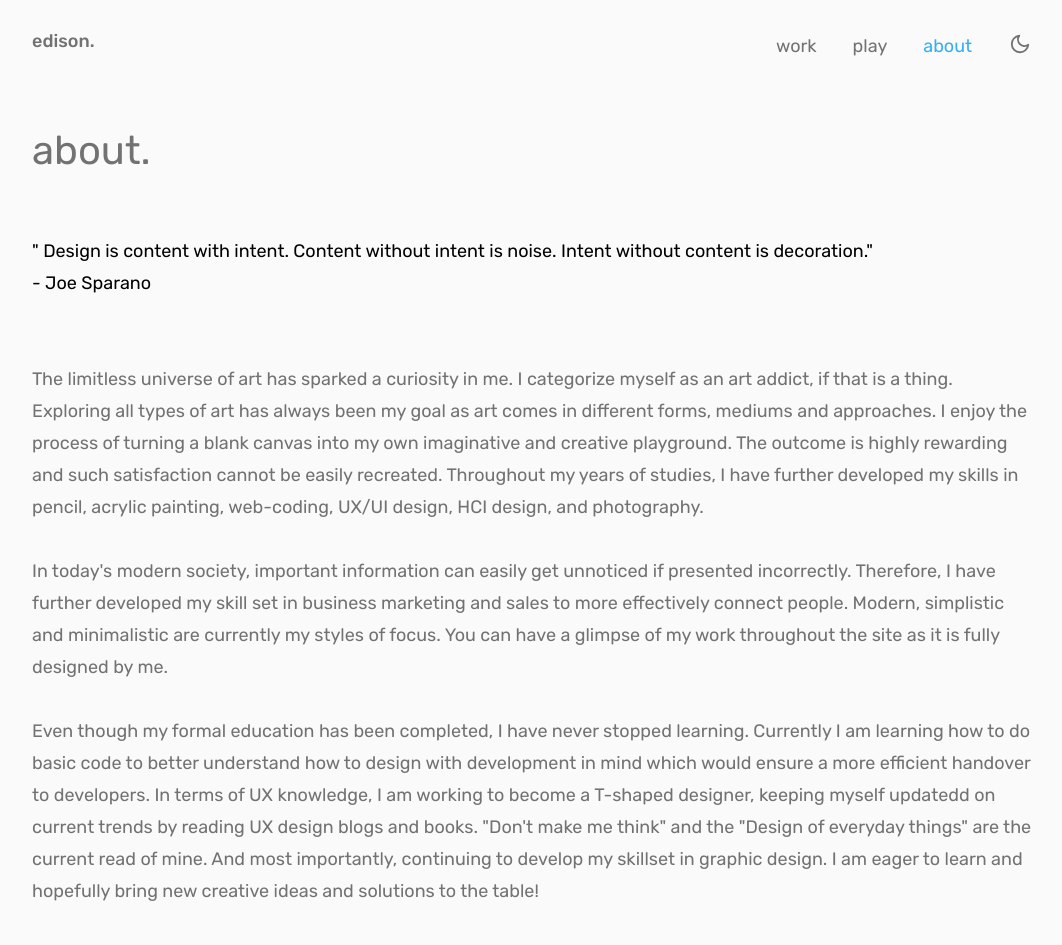
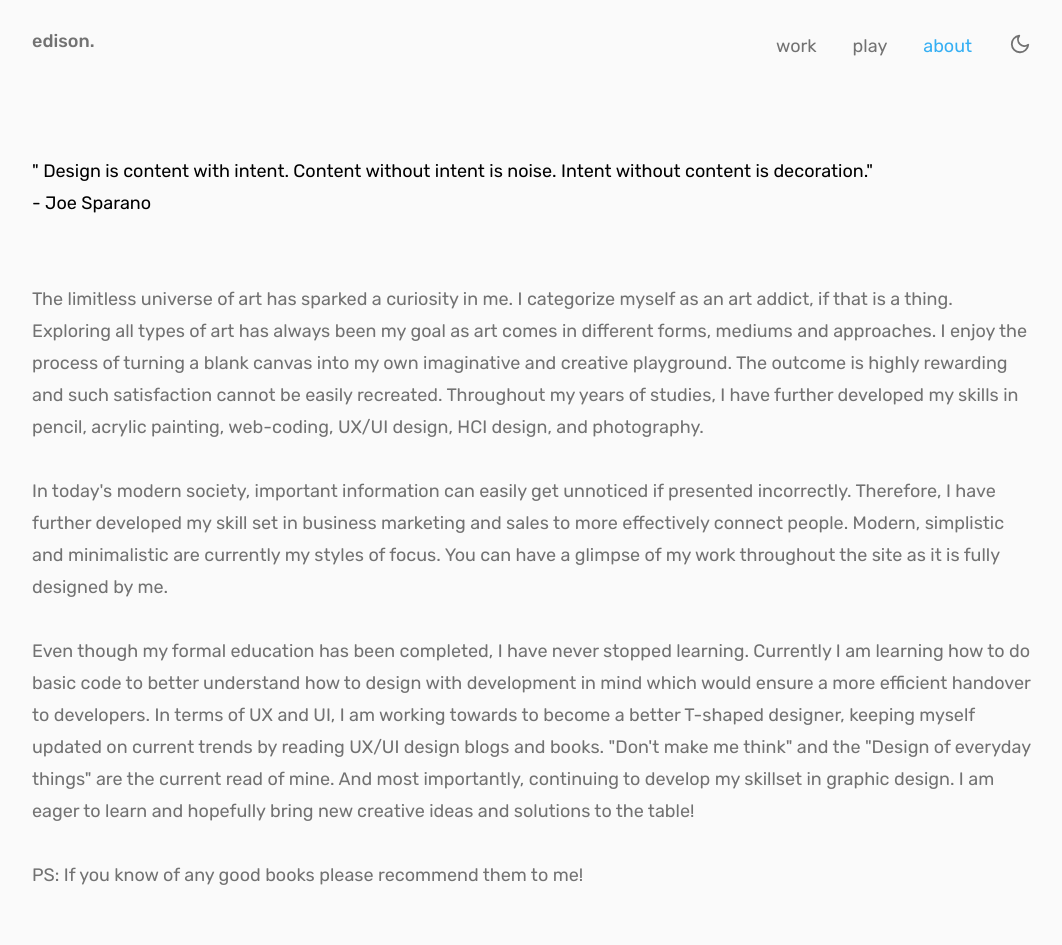
Before and after one commit to fyeung21/edison-web, a React (Create React App) app: page /about in a window 1280 px wide. Shown: the top 945 px of the page, without its empty margins (108-1170 px from the left). Built offline with nearby package versions, Linux system fonts and the light colour scheme.

Commit message:
Remove subheading, fix typo and spacing

```diff
--- a/src/components/About/AboutMe.js
+++ b/src/components/About/AboutMe.js
@@ -5,7 +5,7 @@ import { AboutTxt, QuoteCont, Quote, QuoteAuthor } from "./aboutStyles";
 const AboutMe = () => {
     return (
         <MainCont>
-            <SectionHeading>about.</SectionHeading>
+            {/* <SectionHeading>about.</SectionHeading> */}
             <QuoteCont>
                 <Quote>" Design is content with intent. Content without intent is noise. Intent without content is decoration."</Quote>
                 <QuoteAuthor>- Joe Sparano</QuoteAuthor>
@@ -17,7 +17,7 @@ const AboutMe = () => {
                 In today's modern society, important information can easily get unnoticed if presented incorrectly. Therefore, I have further developed my skill set in business marketing and sales to more effectively connect people. Modern, simplistic and minimalistic are currently my styles of focus. You can have a glimpse of my work throughout the site as it is fully designed by me.
             </AboutTxt>
             <AboutTxt>
-                Even though my formal education has been completed, I have never stopped learning. Currently I am learning how to do basic code to better understand how to design with development in mind which would ensure a more efficient handover to developers. In terms of UX knowledge, I am working to become a T-shaped designer, keeping myself updatedd on current trends by reading UX design blogs and books. "Don't make me think" and the "Design of everyday things" are the current read of mine. And most importantly, continuing to develop my skillset in graphic design. I am eager to learn and hopefully bring new creative ideas and solutions to the table!
+                Even though my formal education has been completed, I have never stopped learning. Currently I am learning how to do basic code to better understand how to design with development in mind which would ensure a more efficient handover to developers. In terms of UX and UI, I am working towards to become a better T-shaped designer, keeping myself updated on current trends by reading UX/UI design blogs and books. "Don't make me think" and the "Design of everyday things" are the current read of mine. And most importantly, continuing to develop my skillset in graphic design. I am eager to learn and hopefully bring new creative ideas and solutions to the table!
             </AboutTxt>
             <AboutTxt>
                 PS: If you know of any good books please recommend them to me!
--- a/src/components/About/aboutStyles.js
+++ b/src/components/About/aboutStyles.js
@@ -2,11 +2,11 @@ import styled from "styled-components";
 import { theme } from "../Theme";
 
 export const QuoteCont = styled.div`
-    margin: 3rem auto;
+    margin: 4rem auto;
 
-    @media (min-width: ${theme.smallLaptopSize}) {
-        margin: 4rem auto;
-    }
+    // @media (min-width: ${theme.smallLaptopSize}) {
+    //     margin: 4rem auto;
+    // }
 `
 export const Quote = styled.p`
     font-family: ${theme.bodyFont};
```
